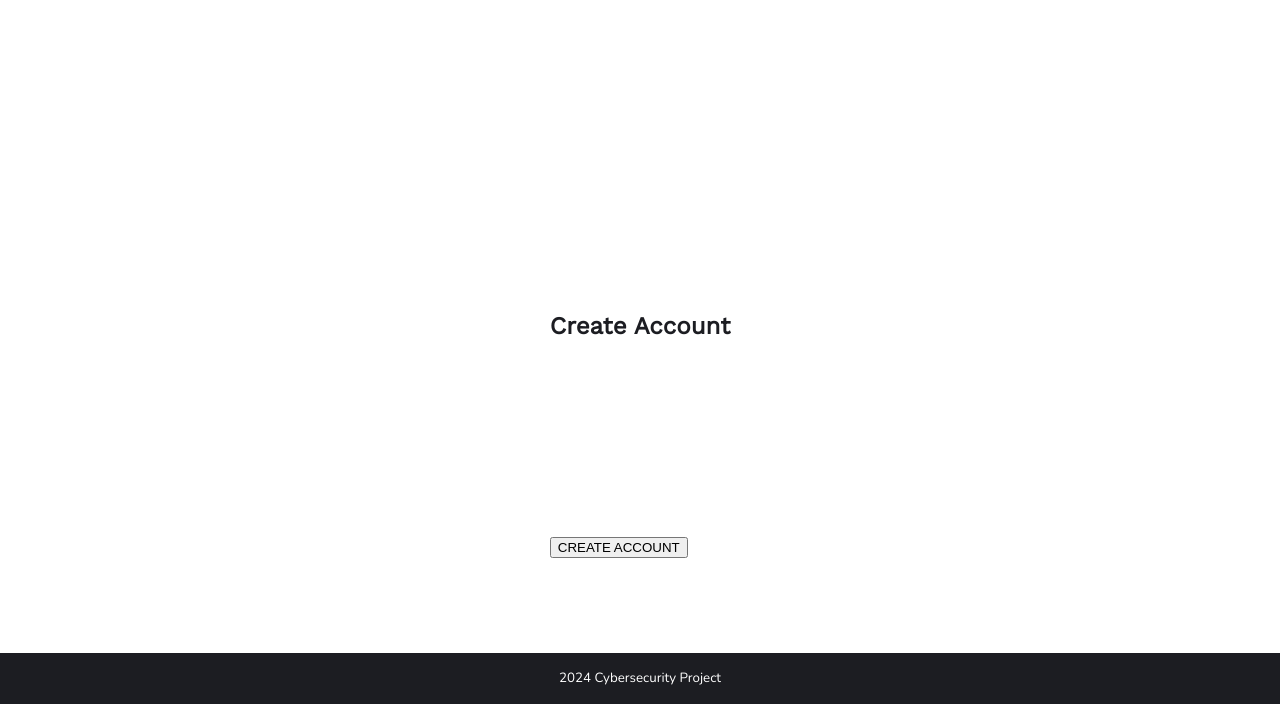
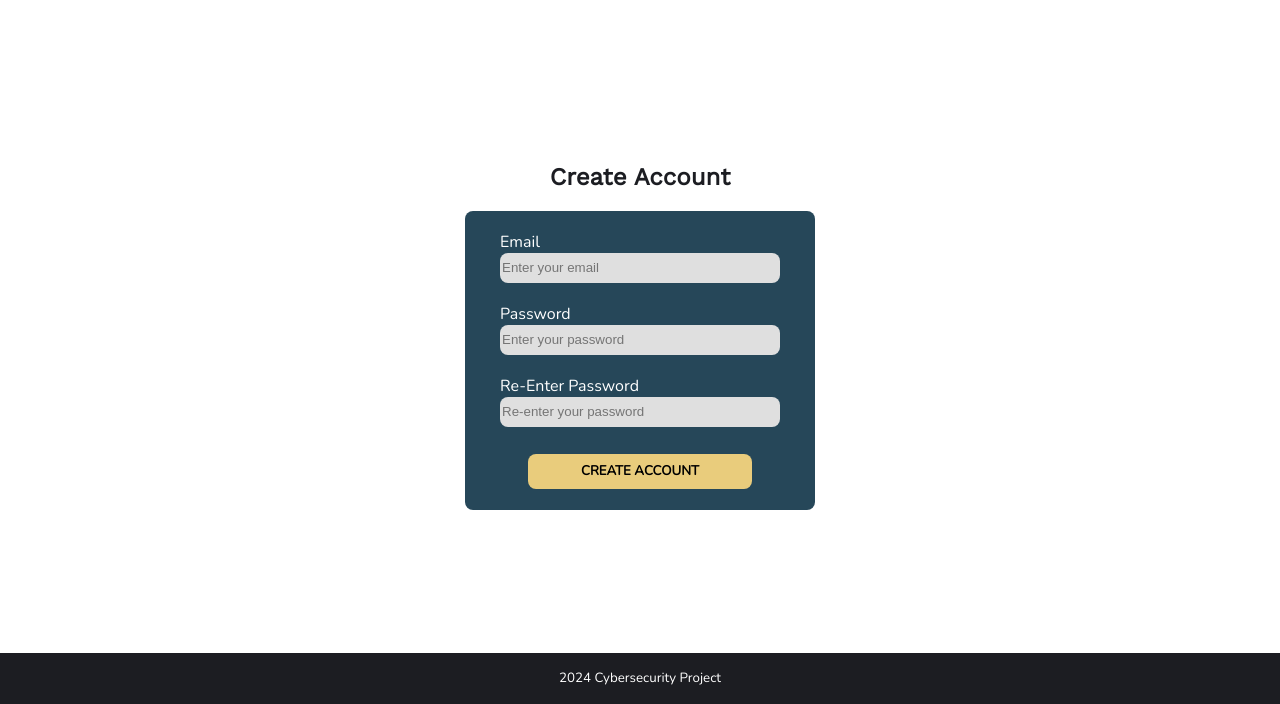
Before and after one commit to Simanski-D/485-Project, a Flask app: template Templates/createAccount.html in a window 1280 px wide. Shown: the part 96-800 px from the top of the page. Run offline with Flask 3, Linux system fonts and the light colour scheme; the template is opened without the code that fills it, so the values that code supplies are empty.

Commit message:
Add files via upload

```diff
--- a/Templates/createAccount.html
+++ b/Templates/createAccount.html
@@ -3,7 +3,7 @@
         <meta charset="UTF-8">
         <meta name="viewport" content="width=device-width, initial-scale=1.0">
         <title>Simple Webpage Layout</title>
-        <link rel="stylesheet" href="/static/styles/style.css" type="text/css"></linkrel>
+        <link rel="stylesheet" href="../static/style.css" type="text/css"></linkrel>
     </head>
     <body>
         <header>
@@ -11,32 +11,33 @@
         </header>
 
         <div class="container">
-            <div class="main-container">
+            <div class="center-container">
                 <div class="login-createAcc-header">
                     <center><h2>Create Account</h2></center>
                 </div>
-                <div class="center-container">
-                    <form action="#" method="post">
+                <div class="form-container">
+                    <form action="/create_account" method="post">
                         <div class="form-group">
                             <label class="input" for="username">Email</label>
                             <div class="input-box">
-                                <input type="text" id="username" name="username" required>
+                                <input type="email" id="username" name="email" required placeholder="Enter your email">
                             </div>
                         </div>
                         <div class="form-group">
                             <label class="input" for="password">Password</label>
                             <div class="input-box">
-                                <input type="password" id="password" name="password" required>
+                                <input type="password" id="password" name="pw_key" required placeholder="Enter your password">
                             </div>
                         </div>
                         <div class="form-group">
-                            <label class="input" for="password">Re-Enter Password</label>
+                            <label class="input" for="confirm-password">Re-Enter Password</label>
                             <div class="input-box">
-                                <input type="password" id="password" name="password" required>
+                                <input type="password" id="confirm-password" name="confirm_pw" required placeholder="Re-enter your password">
                             </div>
                         </div>
                         <input type="submit" class="button" value="CREATE ACCOUNT">
                     </form>
+
                 </div>
             </div>
         </div>
--- a/Templates/dashboard.html
+++ b/Templates/dashboard.html
@@ -3,7 +3,7 @@
         <meta charset="UTF-8">
         <meta name="viewport" content="width=device-width, initial-scale=1.0">
         <title>Simple Webpage Layout</title>
-        <link rel="stylesheet" href="/static/styles/style.css" type="text/css"></linkrel>
+        <link rel="stylesheet" href="../static/style.css" type="text/css"></linkrel>
     </head>
     <body>
         <header>
--- a/Templates/login.html
+++ b/Templates/login.html
@@ -3,7 +3,7 @@
         <meta charset="UTF-8">
         <meta name="viewport" content="width=device-width, initial-scale=1.0">
         <title>Simple Webpage Layout</title>
-        <link rel="stylesheet" href="/static/styles/style.css" type="text/css"></linkrel>
+        <link rel="stylesheet" href="../static/style.css" type="text/css"></linkrel>
     </head>
     <body>
         <header>
```
